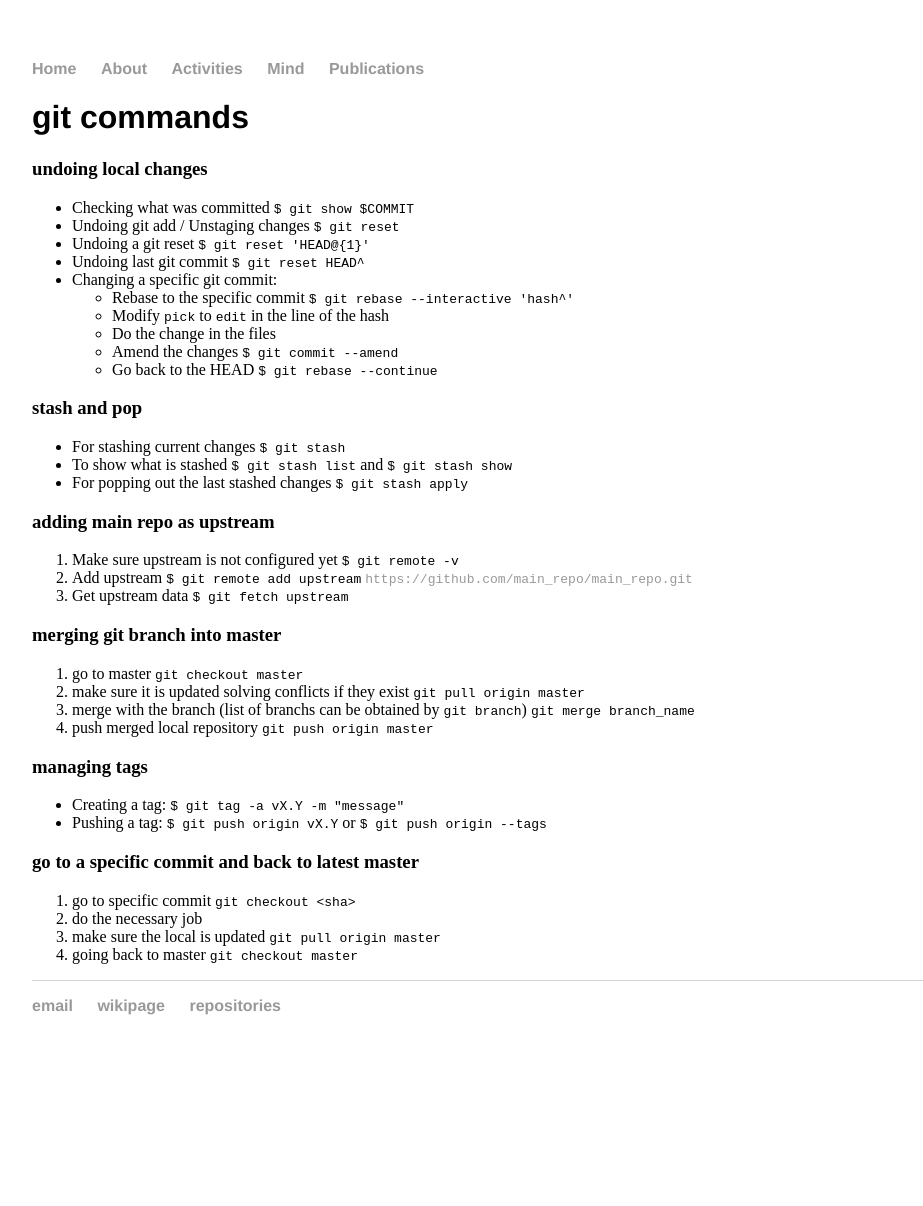
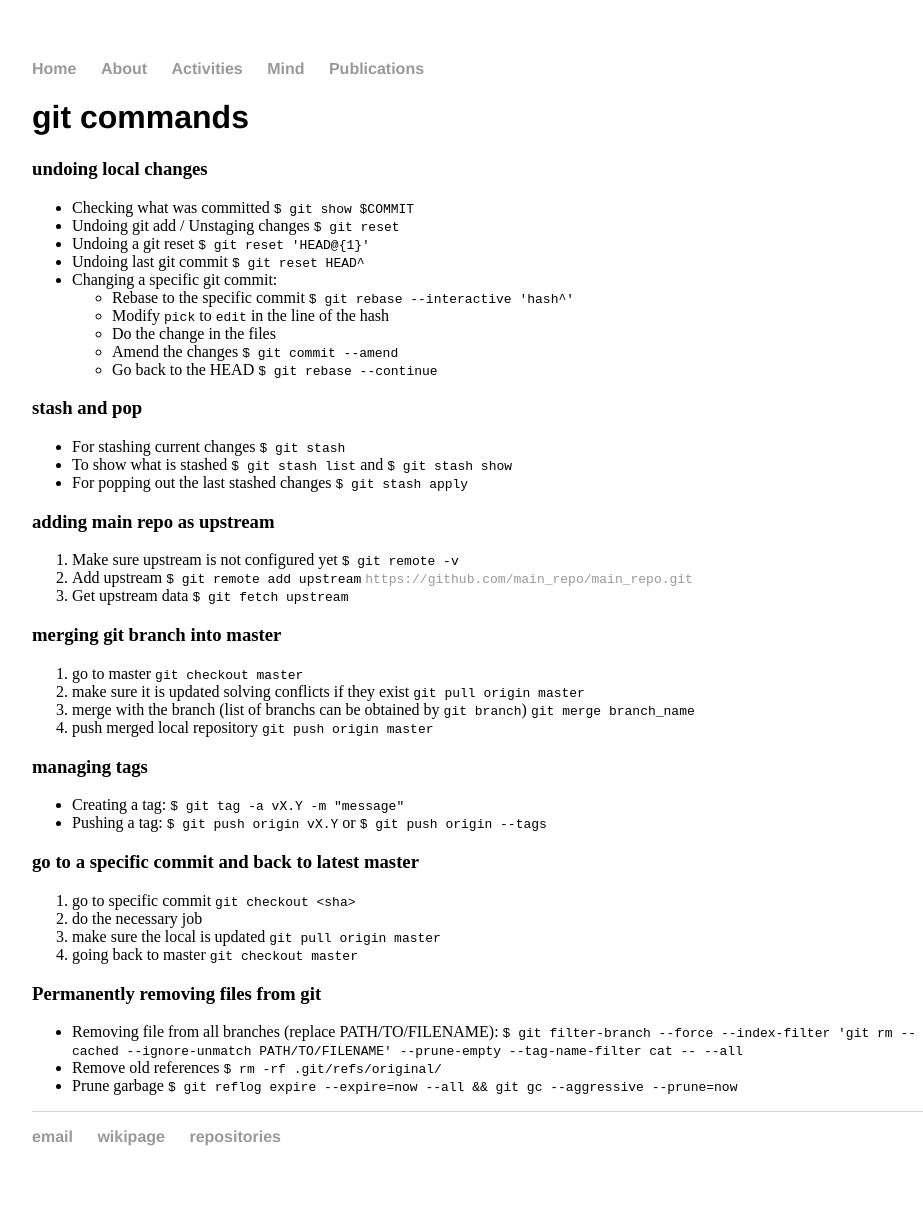
Before and after one commit to cleberjamaral/cleberjamaral.github.io, a Jekyll site: the page built from knowledge/programming/git/git-commands.md, in a window 1280 px wide. Shown: the whole page, without its empty margins (160-1083 px from the left). Built offline with Jekyll 4.4.1, drawn with Linux system fonts in a browser that asks for light colours; our own code applies the rules of GitHub Pages for plain Markdown files; before the commit the page ends 1075 px from its top, so only the background shows below that.

Commit message:
GitBook: [master] one page modified

```diff
--- a/knowledge/programming/git/git-commands.md
+++ b/knowledge/programming/git/git-commands.md
@@ -43,3 +43,9 @@
 2. do the necessary job
 3. make sure the local is updated `git pull origin master`
 4. going back to master `git checkout master`
+
+### Permanently removing files from git
+
+* Removing file from all branches \(replace PATH/TO/FILENAME\): `$ git filter-branch --force --index-filter 'git rm --cached --ignore-unmatch PATH/TO/FILENAME' --prune-empty --tag-name-filter cat -- --all`
+* Remove old references `$ rm -rf .git/refs/original/`
+* Prune garbage `$ git reflog expire --expire=now --all && git gc --aggressive --prune=now`
```
